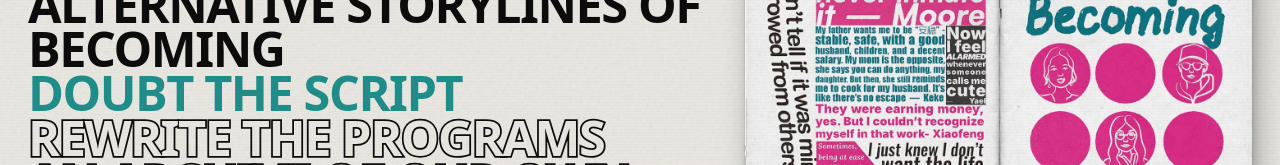
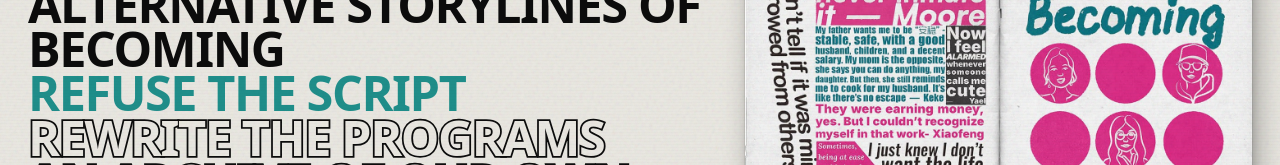
Before and after one commit to imyihui/her-metaphor-lab, a plain HTML site: page index.html in a window 1280 px wide. Shown: the part 227-392 px from the top of the page. Drawn offline with Linux system fonts and the light colour scheme.

Commit message:
Update index.html

```diff
--- a/index.html
+++ b/index.html
@@ -878,7 +878,7 @@ img {
 
         <h1>
           <span class="metal">Alternative Storylines of Becoming</span>
-          <span><span class="frag">Doubt the Script</span>
+          <span><span class="frag">Refuse the Script</span>
           <span><span style="color:transparent; -webkit-text-stroke:3.5px var(--ink); paint-order: stroke fill; color: var(--paper)">Rewrite the Programs<br>An Archive of Our Own Design</span>
         </h1>
 
```
